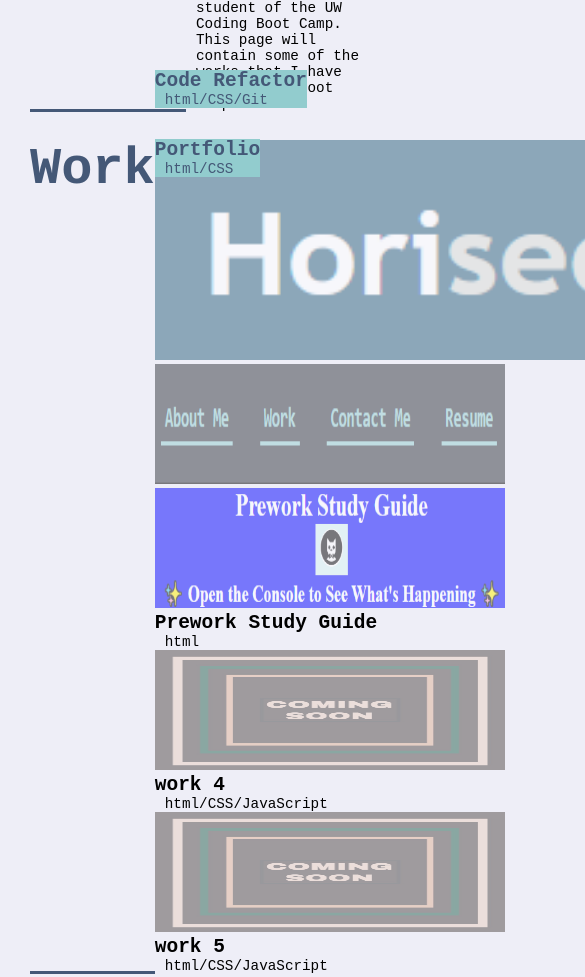
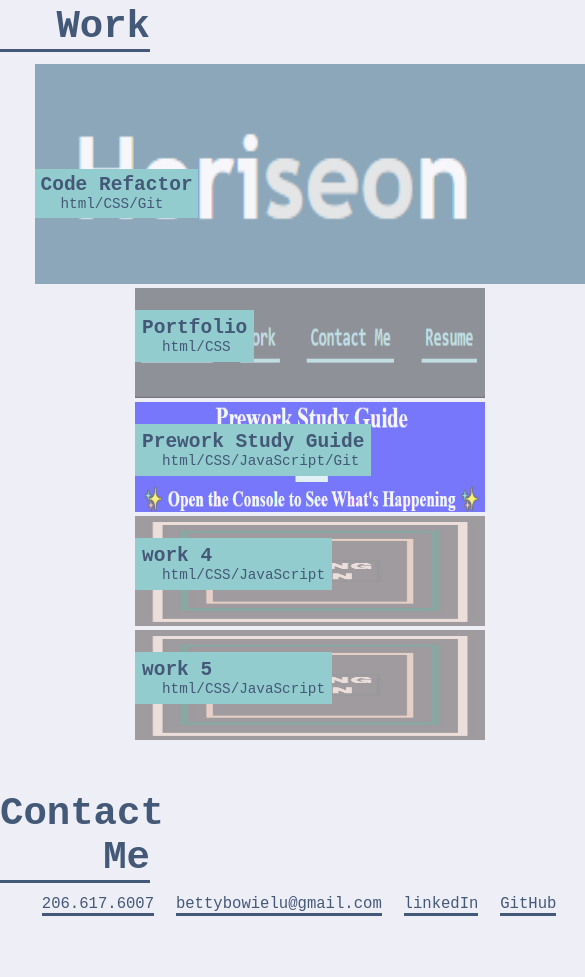
Before and after one commit to bettybowie/challenge-2, a plain HTML site: page index.html in a window 390 px wide. Shown: the part 666-1643 px from the top of the page, 585 px wide, since content can reach past the window. After the commit the page ends 1606 px from the top, so only its background shows below. Drawn offline with Linux system fonts and the light colour scheme.

Commit message:
worked on css sheet

```diff
--- a/Assets/style.css
+++ b/Assets/style.css
@@ -5,12 +5,13 @@
     --bg: rgba(238,238,247,255);
 }
 
+/* Universal Selector */
 * {
     margin: 0;
     padding: 0;
-    box-sizing: border-box;
   }
 
+  /* Element Selectors */
 body {
     font-family: monospace;
     display: flex;
@@ -20,7 +21,7 @@ body {
 
 p {
   font-size: 110%;
-  padding-left: 10px;
+  padding-left: 20px;
 }
 
 header {
@@ -78,7 +79,7 @@ figcaption {
 main {
   display: flex;
   flex-direction: column;
-  padding: 4%;
+  padding: 4% 10%;
   }
 
 section {
@@ -91,35 +92,35 @@ h2 {
   color: var(--blue);
   font-size: 400%;
   border-right: solid;
-  /* min-width: 210px;
-  word-wrap: break-word !important;
+  min-width: 210px;
   max-width: 210px;
-  text-align: right; */
+  text-align: right;
 }
 
 h3 {
   font-size: 150%
 }
 
-.work {
-  opacity: 0.5;
-  width: 350px;
-  height: 120px;
+/* Class  Selectors*/
+.work, .refactor {
+  position: relative;
 }
-/*
+
 .work-div {
   display:flex;
   flex-wrap: wrap;
-}  */
+  padding-left: 20px;
+  justify-content:space-around ;
+}
 
-.work:hover {
+.work img:hover, .refactor img:hover {
   opacity: 1;
 }
 
 .refactor img {
   width: 700px;
   height: 220px;
-  position: relative;
+  opacity: 0.5;
 }
 
 .refactor div {
@@ -127,27 +128,32 @@ h3 {
   background-color: var(--neon);
   color: var(--blue);
   bottom: 70px;
+  padding: 1%;
 }
 
-.portfolio img {
-  position: relative;
+.work img {
+  width: 350px;
+  height: 110px;
+  opacity: 0.5;
 }
 
-.portfolio div {
+.work div {
   position: absolute;
   background-color: var(--neon);
   color: var(--blue);
-  bottom: 1px;
+  bottom: 40px;
+  padding: 2%;
 }
 
 #ContactMe ul {
   list-style-type: none;
   display: flex;
-  justify-content: space-around;
+  justify-content: space-evenly;
   align-items: center;
   color: var(--blue);
   font-size: 120%;
-  width: 500px;
+  min-width: 700px;
+  padding-left: 20px;
 }
 
 #ContactMe a {
@@ -159,13 +165,82 @@ h3 {
   border-bottom: solid;
 }
 
-@media screen and (max-width: 986px) {
+@media screen and (max-width: 768px) {
+  body {
+    width: 768px;
+  }
+
+  nav ul {
+    align-items: flex-end;
+    flex-direction: column;
+    }
+
+  nav a {
+
+    border-bottom: none;
+    }
+
+  figure {
+    width: 768px;
+  }
+
+  main {
+    width: 768px;
+    padding: 0;
+  }
+
+  section {
+    padding: 4% 2%;
+  }
+
   h2 {
-    border-right: none;
-    border-bottom: solid;
+    font-size: 300%;
+    min-width: 150px;
+    max-width: 150px;
+  }
+
+  .refactor img {
+    width: 550px;
+  }
+
+  #ContactMe ul {
+    min-width: 550px;
   }
 }
 
 @media screen and (max-width: 600px) {
+  body {
+    width: 600px;
+  }
 
+  nav ul {
+    align-items: flex-end;
+    width: 400px;
+  }
+
+  figure {
+    width: 600px;
+  }
+
+  main {
+    width: 600px;
+  }
+
+  #AboutMe p, #Work .refactor, #ContactMe ul {
+    padding-top: 2%;
+  }
+
+  h2{
+    border-bottom: solid;
+    border-right: none;
+    }
+
+  section {
+    display: flex;
+    flex-direction: column;
+    padding: 4% 0%;
+  }
+  #ContactMe ul {
+    min-width: 550px;
+  }
 }
--- a/index.html
+++ b/index.html
@@ -7,6 +7,11 @@
     <meta name="viewport" content="width=device-width, initial-scale=1.0">
     <link rel="stylesheet" href="./Assets/style.css">
     <title>Betty's Porfolio</title>
+    <style>
+        html {
+            scroll-behavior: smooth;
+        }
+    </style>
 </head>
 
 <body>
@@ -14,10 +19,10 @@
         <h1 id="porfolio">Betty Lu</h1>
         <nav>
             <ul>
-                <li><a href="#AboutMe"> About Me </a></li>
-                <li><a href="#Work"> Work </a></li>
-                <li><a href="#ContactMe"> Contact Me </a></li>
-                <li><a href="./Assets/images/resume_BettyL.pdf" target="_blank"> Resume </a></li>
+                <li><a href="#AboutMe">About Me</a></li>
+                <li><a href="#Work">Work</a></li>
+                <li><a href="#ContactMe">Contact Me</a></li>
+                <li><a href="./Assets/images/resume_BettyL.pdf" target="_blank">Resume</a></li>
             </ul>
         </nav>
     </header>
@@ -38,42 +43,52 @@
         <section id="Work">
             <h2>Work</h2>
             <div class="work-div">
-                <article class="refactor">
-                    <a href="https://bettybowie.github.io/challenge-1/"><img class="work"
+                <div class="refactor">
+                    <article>
+                        <a href="https://bettybowie.github.io/challenge-1/"><img
                         src="./Assets/images/Refactor.png" alt="Code Refactor Deployment Page"></a>
                         <div>
                             <h3>Code Refactor</h3>
                             <p>html/CSS/Git</p>
                         </div>
                     </article>
-                <article class="portfolio">
-                    <a href="#porfolio"><img class="work" src="./Assets/images/Portfolio.png" alt="Porfolio Deployment Page"></a>
+                </div>
+                <div class="work">
+                    <article>
+                        <a href="#porfolio"><img src="./Assets/images/Portfolio.png" alt="Porfolio Deployment Page"></a>
                         <div>
                             <h3>Portfolio</h3>
                             <p>html/CSS</p>
                         </div>
                     </article>
-                <article class="prework">
-                    <a href="https://bettybowie.github.io/prework-study-guide/"><img  class="work" src="./Assets/images/prework.png" alt="Prework Deployment Page"></a>
+                </div>
+                <div class="work">
+                    <article>
+                        <a href="https://bettybowie.github.io/prework-study-guide/"><img src="./Assets/images/prework.png" alt="Prework Deployment Page"></a>
                         <div>
                             <h3>Prework Study Guide</h3>
-                        <p>html</p>
+                            <p>html/CSS/JavaScript/Git</p>
                         </div>
                     </article>
-                <article class="4">
-                    <img class="work" src="./Assets/images/image_1.png" alt="placeholder image">
+                </div>
+                <div class="work">
+                    <article>
+                        <img src="./Assets/images/image_1.png" alt="placeholder image">
                         <div>
                             <h3>work 4</h3>
                             <p>html/CSS/JavaScript</p>
                         </div>
                     </article>
-                <article class="5">
-                    <img class="work" src="./Assets/images/image_1.png" alt="placeholder image">
+                </div>
+                <div class="work">
+                    <article>
+                        <img src="./Assets/images/image_1.png" alt="placeholder image">
                         <div>
                             <h3>work 5</h3>
                             <p>html/CSS/JavaScript</p>
                         </div>
                     </article>
+                </div>
             </div>
         </section>
 
```
Lines whose indentation alone changed are shown as unchanged.
